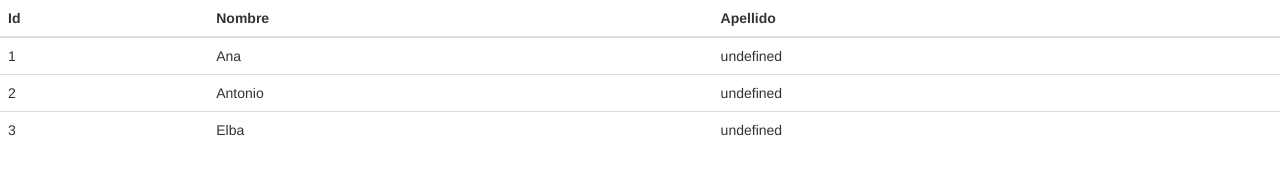
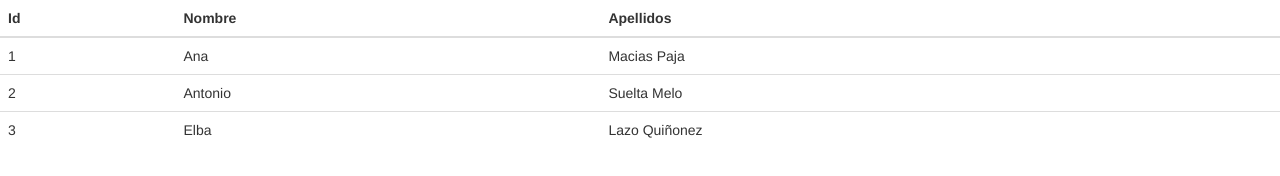
Before and after one commit to ZatchVamp/practica2.io, a plain HTML site: page index.html in a window 1280 px wide. Drawn offline with nearby package versions, Linux system fonts and the light colour scheme.

Commit message:
init commit

```diff
--- a/index.html
+++ b/index.html
@@ -15,7 +15,7 @@
             <tr>
                 <th>Id</th>
                 <th>Nombre</th>
-                <th>Apellido</th>
+                <th>Apellidos</th>
             </tr>
         </thead>
         <tbody id="data-output">
--- a/javascript1.js
+++ b/javascript1.js
@@ -11,7 +11,7 @@ fetch("variables.json")
             <tr>
                 <td>${vari.id}</td>
                 <td>${vari.nombre}</td>
-                <td>${vari.apellido}</td>
+                <td>${vari.apellidos}</td>
             </tr>
         `
     }
```
